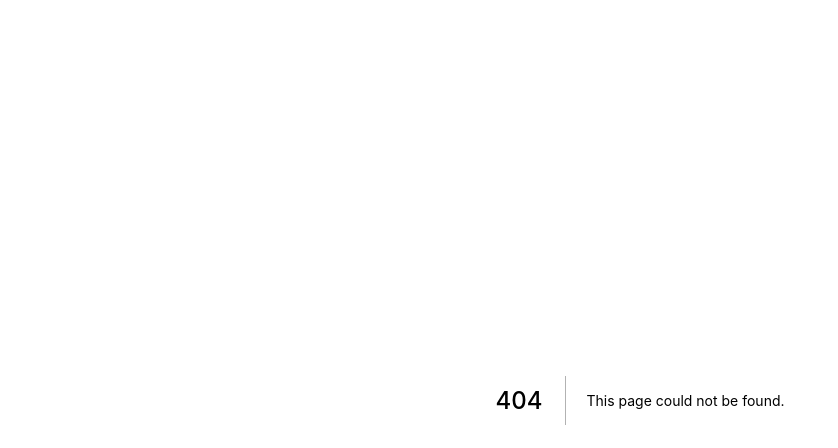
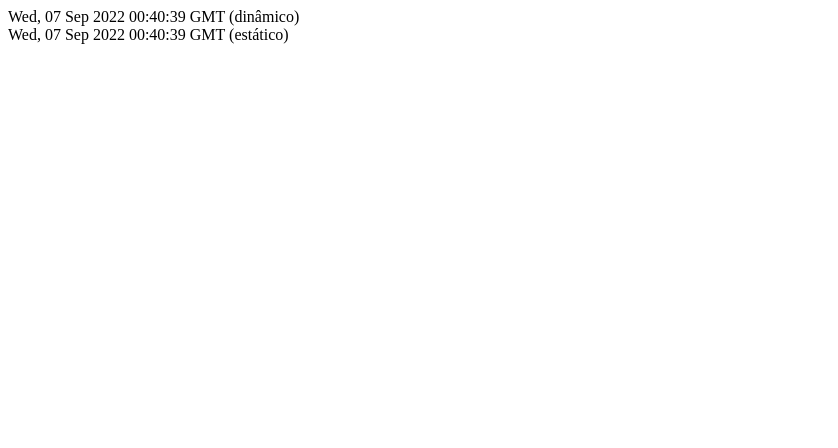
Before and after one commit to yale1995/ideia-unica, a Next.js app: page /tempo in a window 1280 px wide. Before the commit this address had no page. Shown: the top 448 px of the page, without its empty margins (0-838 px from the left). Built offline with nearby package versions, Linux system fonts and the light colour scheme.

Commit message:
adicionando logs

```diff
--- /dev/null
+++ b/pages/tempo.js
@@ -0,0 +1,25 @@
+function Tempo(props) {
+    console.log('> Passando pelo Frontend')
+    const dynamicDate = new Date()
+    const dynamicDateString = dynamicDate.toGMTString()
+
+    return (
+    <div>
+        <div>{dynamicDateString} (dinâmico)</div>
+        <div>{props.staticDateString} (estático)</div>
+    </div>)
+}
+
+export function getStaticProps() {
+    console.log('> Passando pelo getStaticProps()')
+    const staticDate = new Date()
+    const staticDateString = staticDate.toGMTString()
+
+    return {
+        props: {
+            staticDateString
+        }
+    }
+}
+
+export default Tempo
```
